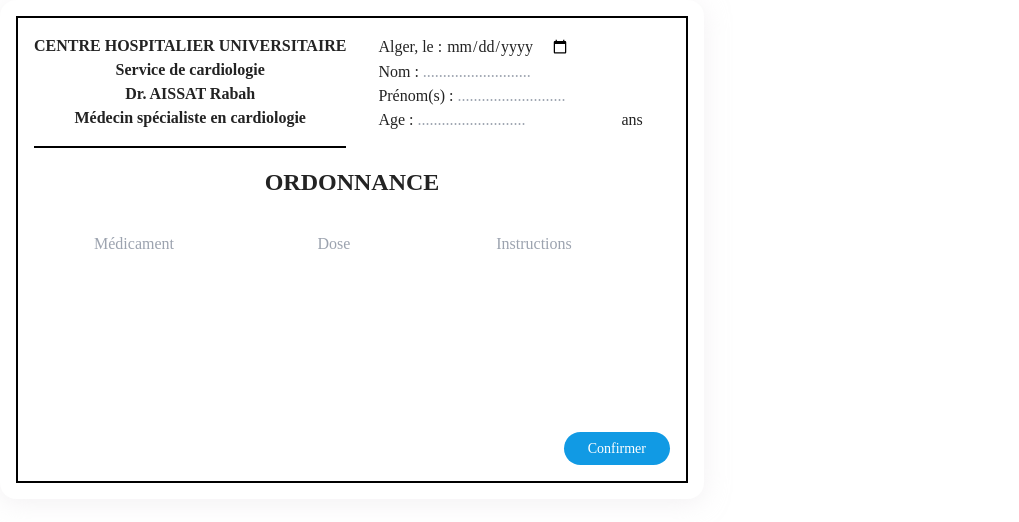
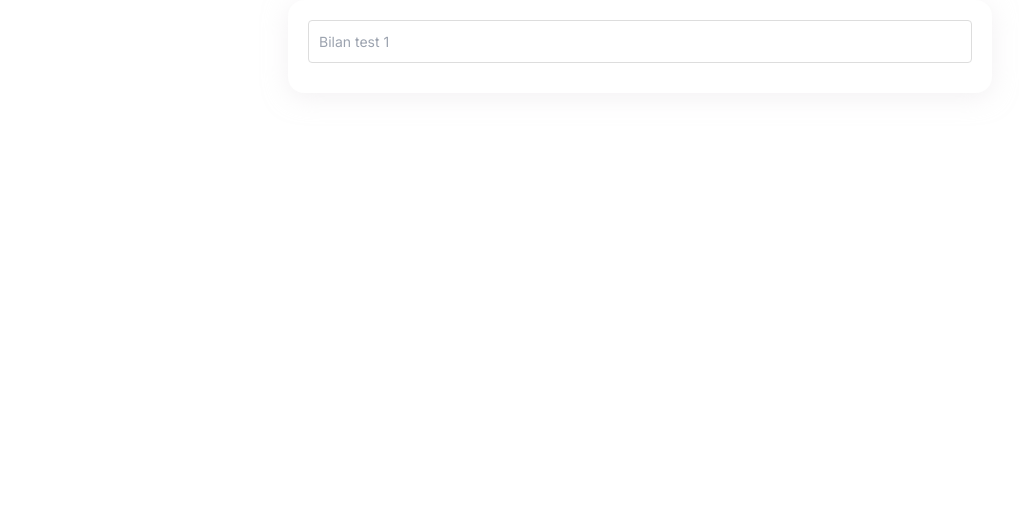
Before and after one commit to akaFatma/MedFlow, an Angular app in the folder frontend/: page /test in a window 1280 px wide. Shown: the top 522 px of the page, without its empty margins (0-1019 px from the left). Built offline with nearby package versions, Linux system fonts and the light colour scheme.

Commit message:
added bilan component

```diff
--- a/frontend/src/app/app.routes.ts
+++ b/frontend/src/app/app.routes.ts
@@ -5,6 +5,7 @@ import { UnauthorizedPageComponent } from './pages/unauthorized-page/unauthorize
 import { MedecinLandingPageComponent } from './pages/medecin-landing-page/medecin-landing-page.component';
 import { ConsulterDPIPovPatientComponent } from './pages/consulter-dpipov-patient/consulter-dpipov-patient.component';
 import { OrdonnanceComponent } from './components/ordonnance/ordonnance.component';
+import { BilanComponent } from './components/bilan/bilan.component';
 
 
 
@@ -24,5 +25,5 @@ export const routes: Routes = [
   //    data: { roles: ['Médecin', 'Patient'] }
   //  },
   //  { path: '**', redirectTo: 'login', pathMatch: 'full' }
-  {path : 'test' , component : OrdonnanceComponent}
+  {path : 'test' , component : BilanComponent}
  ];
--- /dev/null
+++ b/frontend/src/app/components/bilan/bilan.component.html
@@ -0,0 +1,10 @@
+<div class="bilan-container">
+    <div *ngFor="let bilan of bilans; let i = index; trackBy: trackByIndex">
+      <input
+        type="text"
+        [(ngModel)]="bilans[i]"
+        (keyup.enter)="addBilan(i)"
+        placeholder="Bilan test {{i + 1}}"
+      />
+    </div>
+  </div>
--- /dev/null
+++ b/frontend/src/app/components/bilan/bilan.component.scss
@@ -0,0 +1,22 @@
+.bilan-container {
+    padding: 20px;
+    border-radius: 16px;
+    width: 55%;
+    margin: auto;
+    font-family: 'Inter',sans-serif;
+    box-shadow: 0px 4px 24px rgba(231, 228, 232, 0.5);
+
+    input {
+      width: 100%;
+      padding: 10px;
+      margin-bottom: 10px;
+      border: 1px solid #ddd;
+      border-radius: 4px;
+      font-size: 14px;
+
+      &:focus {
+        outline: none;
+        border-color: #007bff;
+      }
+    }
+  }
--- /dev/null
+++ b/frontend/src/app/components/bilan/bilan.component.ts
@@ -0,0 +1,29 @@
+import { CommonModule } from '@angular/common';
+import { Component, OnInit } from '@angular/core';
+import { FormsModule } from '@angular/forms';
+
+@Component({
+  selector: 'app-bilan',
+  imports: [FormsModule, CommonModule],
+  templateUrl: './bilan.component.html',
+  styleUrls: ['./bilan.component.scss']
+})
+export class BilanComponent implements OnInit {
+
+  bilans: string[] = [''];
+
+  constructor() {}
+
+  ngOnInit(): void {}
+
+  addBilan(index: number): void {
+    if (index === this.bilans.length - 1 && this.bilans[index] !== '') {
+      this.bilans.push('');
+    }
+  }
+
+  trackByIndex(index: number, item: any): number {
+    return index;
+  }
+
+}
```
Also changed, not shown: 1 other file (tests, documents, lock files or other folders).
